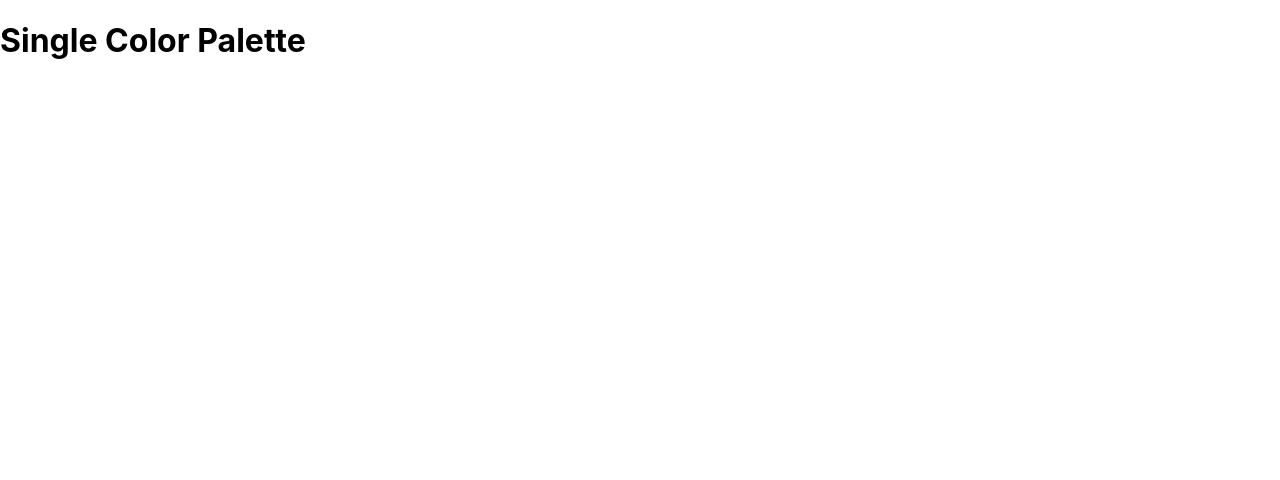
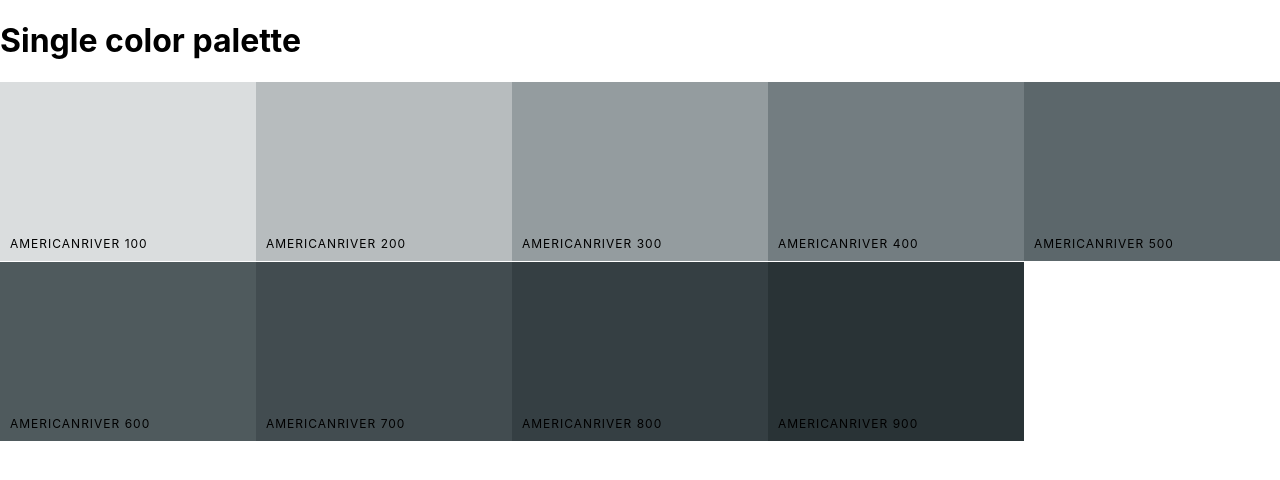
Before and after one commit to pedrolmr/color-project, a React (Create React App) app: page /palette/flat-ui-colors-american/americanriver in a window 1280 px wide. Shown: the top 480 px of the page. Built offline with nearby package versions, Linux system fonts and the light colour scheme.

Commit message:
displaying colors in SingleColorPalette

```diff
--- a/src/App.js
+++ b/src/App.js
@@ -34,7 +34,14 @@ class App extends Component {
         <Route
           exact
           path='/palette/:paletteId/:colorId'
-          render={() => <SingleColorPalette />}
+          render={props => (
+            <SingleColorPalette
+              colorId={props.match.params.colorId}
+              palette={generatePalette(
+                this.findPalette(props.match.params.paletteId)
+              )}
+            />
+          )}
         />
       </Switch>
     );
--- a/src/ColorBox.js
+++ b/src/ColorBox.js
@@ -19,7 +19,7 @@ export class ColorBox extends Component {
   }
 
   render() {
-    const { background, name, paletteId, id } = this.props;
+    const { background, name, paletteId, id, showLink } = this.props;
     const { copied } = this.state;
     return (
       <CopyToClipboard text={background} onCopy={this.changeCopyState}>
@@ -41,12 +41,14 @@ export class ColorBox extends Component {
 
             <button className='copy-button'>Copy</button>
           </div>
+          {showLink && (
             <Link
               to={`/palette/${paletteId}/${id}`}
               onClick={e => e.stopPropagation()}
             >
               <span className='see-more'>More</span>
             </Link>
+          )}
         </div>
       </CopyToClipboard>
     );
--- a/src/Palette.js
+++ b/src/Palette.js
@@ -33,6 +33,7 @@ export default class Palette extends Component {
         key={color.id}
         id={color.id}
         paletteId={id}
+        showLink={true}
       />
     ));
     return (
--- a/src/SingleColorPalette.js
+++ b/src/SingleColorPalette.js
@@ -1,9 +1,37 @@
 import React, { Component } from 'react';
+import ColorBox from './ColorBox';
+
 class SingleColorPalette extends Component {
+  constructor(props) {
+    super(props);
+    this._shades = this.gatherShades(this.props.palette, this.props.colorId);
+  }
+
+  gatherShades(palette, colorToFilterBy) {
+    let shades = [];
+    let allColors = palette.colors;
+
+    for (let key in allColors) {
+      shades = shades.concat(
+        allColors[key].filter(color => color.id === colorToFilterBy)
+      );
+    }
+    return shades.slice(1);
+  }
   render() {
     return (
-      <div>
-        <h1>Single Color Palette</h1>
+      <div className='Palette'>
+        <h1>Single color palette</h1>
+        <div className='Palette-colors'>
+          {this._shades.map(color => (
+            <ColorBox
+              key={color.id}
+              name={color.name}
+              background={color.hex}
+              showLink={false}
+            />
+          ))}
+        </div>
       </div>
     );
   }
```
Lines whose indentation alone changed are shown as unchanged.
